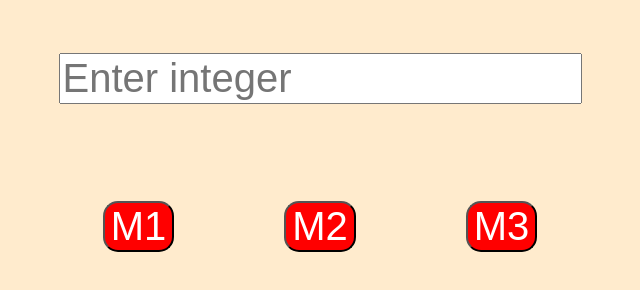
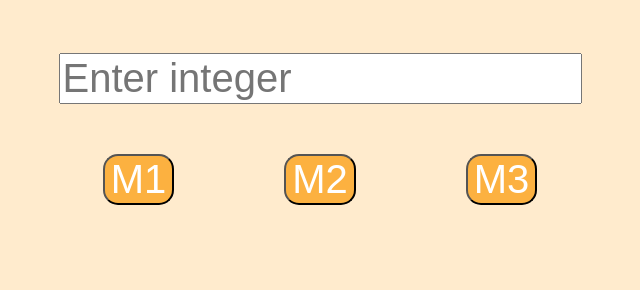
Before and after one commit to Aparna200504/EvenOddApp, a plain HTML site: page index.html in a window 1280 px wide. Shown: the part 150-440 px from the top of the page, without its empty margins (320-960 px from the left). Drawn offline with Linux system fonts and the light colour scheme.

Commit message:
Update index.html

```diff
--- a/index.html
+++ b/index.html
@@ -5,7 +5,7 @@
     <style>
         * {font-size:40px;}
         body{background-color:blanchedalmond;}
-        .btn{background-color:red; color:white; border-radius: 15px; margin: 50px;}
+        .btn{background-color:rgb(252, 177, 64); color:white; border-radius: 15px; margin: 50px;}
     </style>
 </head>
 <body>
@@ -15,7 +15,7 @@
         <form onsubmit="check()">
             <br>
             <input type="number" placeholder="Enter integer" id="num"/>
-            <br/><br/>
+            <br/>
             <input type="submit" value ="M1" class="btn"/>
             <input type="submit" value ="M2" class="btn"/>
             <input type="submit" value ="M3" class="btn"/>
```
